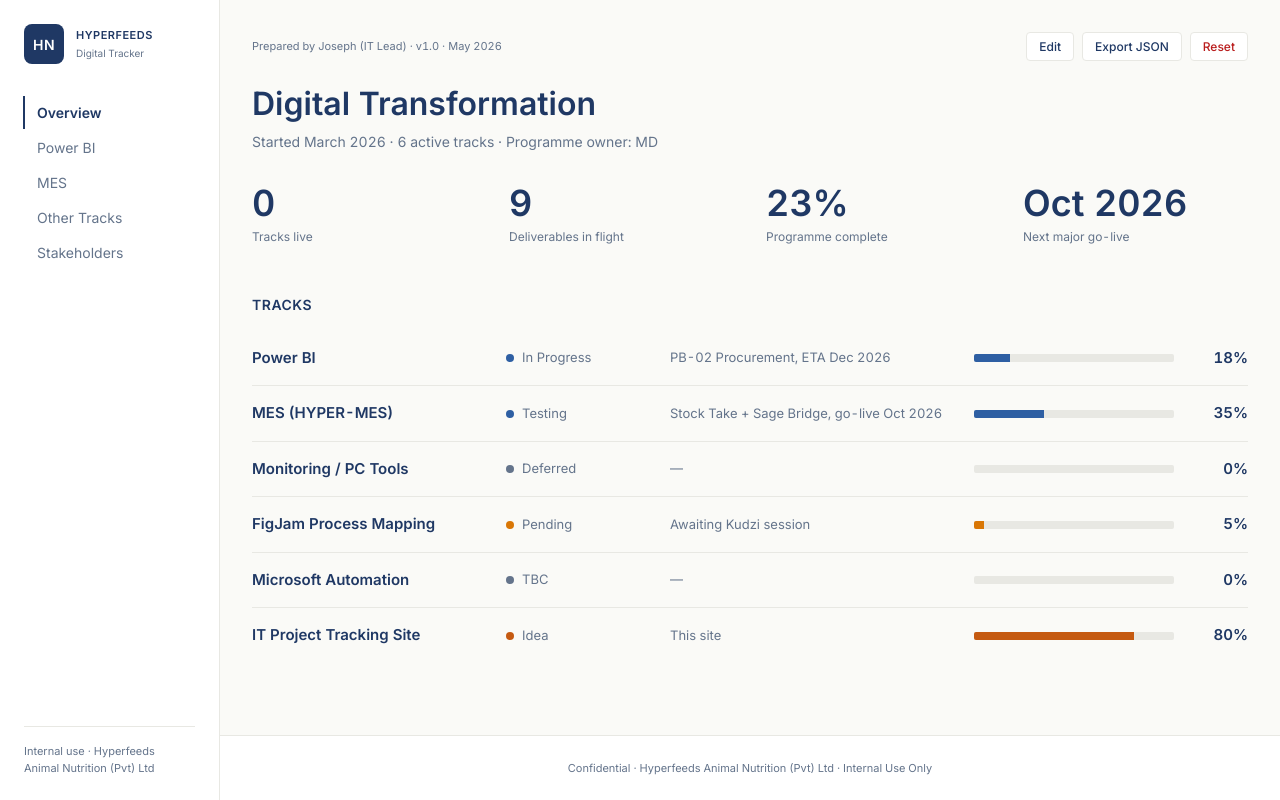
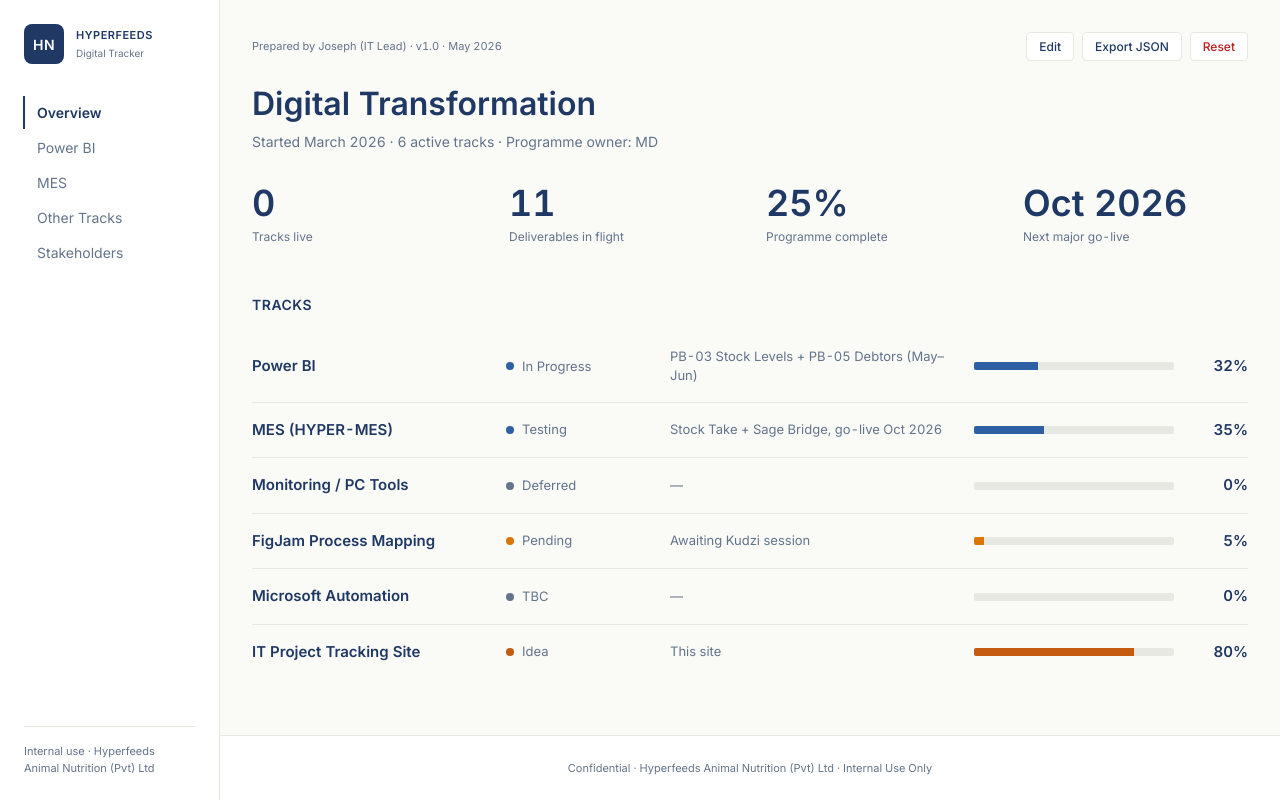
Before and after one commit to Jkaseke1/hyperfeeds-tracker-, a React (Vite) app: page / in a window 1280 px wide. Built offline with nearby package versions, Linux system fonts and the light colour scheme.

Commit message:
Power BI updates: PB-01 notes, PB-03 in progress, PB-05 expanded to Creditors/Debtors, Jun 2026

```diff
--- a/src/data/projects.js
+++ b/src/data/projects.js
@@ -32,7 +32,7 @@ export const STATUS = {
 // Track summaries shown on Overview tab.
 // `percent` is manual; `nextMilestone` and `estComplete` are display strings.
 export const tracks = [
-  { id: 'powerbi',    name: 'Power BI',                    status: 'IN_PROGRESS', percent: 18, nextMilestone: 'PB-02 Procurement, ETA Dec 2026', estComplete: 'Dec 2026 (full programme into 2027)' },
+  { id: 'powerbi',    name: 'Power BI',                    status: 'IN_PROGRESS', percent: 32, nextMilestone: 'PB-03 Stock Levels + PB-05 Debtors (May–Jun)', estComplete: 'Dec 2026 (full programme into 2027)' },
   { id: 'mes',        name: 'MES (HYPER-MES)',             status: 'TESTING',     percent: 35, nextMilestone: 'Stock Take + Sage Bridge, go-live Oct 2026', estComplete: 'Go-live Oct 2026; stabilisation into 2027' },
   { id: 'monitoring', name: 'Monitoring / PC Tools',       status: 'DEFERRED',    percent: 0,  nextMilestone: '',                                  estComplete: 'TBC' },
   { id: 'figjam',     name: 'FigJam Process Mapping',      status: 'PENDING',     percent: 5,  nextMilestone: 'Awaiting Kudzi session',           estComplete: 'TBC' },
@@ -41,11 +41,11 @@ export const tracks = [
 ]
 
 export const powerBi = [
-  { id: 'PB-01', title: 'Tonnage Page (Tonnage Sold at Branch)',          status: 'DEPLOYED',    targetDate: 'Apr 2026',   notes: 'Live and in use.' },
+  { id: 'PB-01', title: 'Tonnage Page (Tonnage Sold at Branch)',          status: 'DEPLOYED',    targetDate: 'Apr 2026',   notes: 'Live and in use. Also under test before final sign-off.' },
   { id: 'PB-02', title: 'Procurement Page',                               status: 'IN_PROGRESS', targetDate: 'May 2026',   notes: 'Active build.' },
-  { id: 'PB-03', title: 'Stock Levels Page',                              status: 'PLANNED',     targetDate: 'Jun 2026',   notes: '' },
+  { id: 'PB-03', title: 'Stock Levels Page',                              status: 'IN_PROGRESS', targetDate: 'Jun 2026',   notes: 'Almost done — figures being corrected and verified by Accounts.' },
   { id: 'PB-04', title: 'Sales Analysis Page (Enhanced)',                 status: 'PLANNED',     targetDate: 'Jul 2026',   notes: '' },
-  { id: 'PB-05', title: 'Creditors / Finance Page',                       status: 'PLANNED',     targetDate: 'Aug 2026',   notes: '' },
+  { id: 'PB-05', title: 'Creditors / Debtors / Finance Page',             status: 'IN_PROGRESS', targetDate: 'Jun 2026',   notes: 'Debtors work to be concluded end of May into June.' },
   { id: 'PB-06', title: 'Production Page (requires MES live)',            status: 'PLANNED',     targetDate: 'Sep 2026',   notes: 'Dependent on MES go-live.' },
   { id: 'PB-07', title: 'Cloud Capacity Planning',                        status: 'PLANNED',     targetDate: 'Dec 2026',   notes: '' },
   { id: 'PB-08', title: 'Polish, UAT & Stakeholder Sign-off (all pages)', status: 'ONGOING',     targetDate: 'Dec 2026+',  notes: 'Continuous through 2027.' },
```
